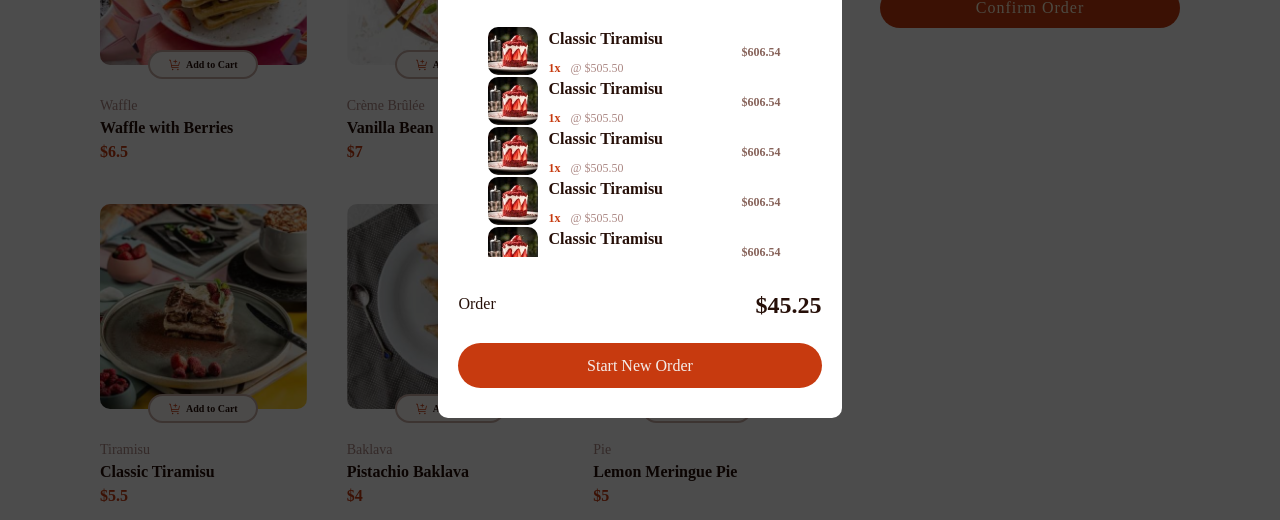
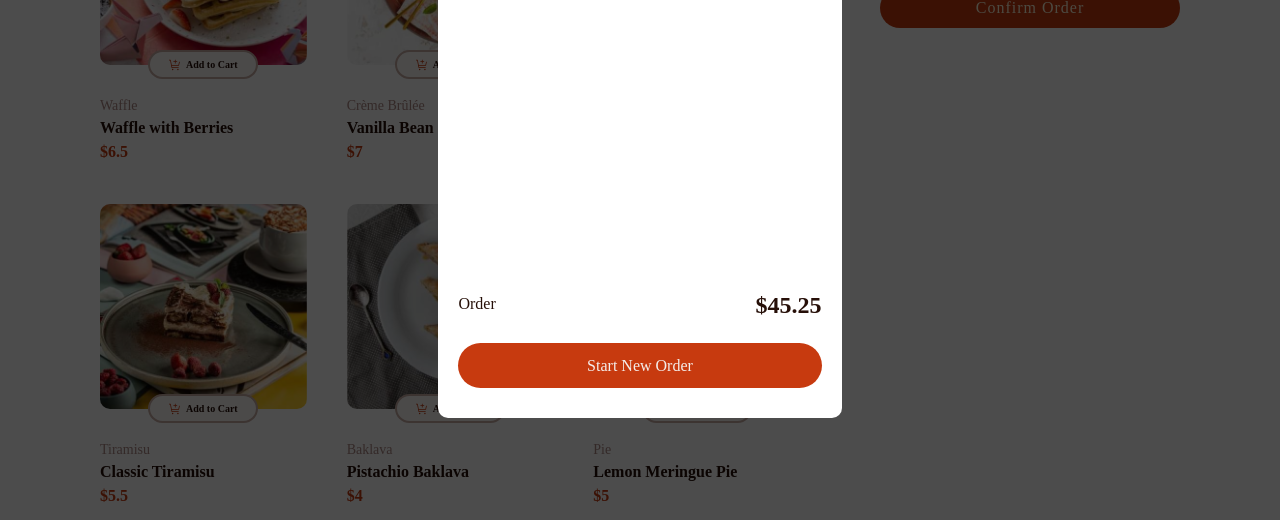
Before and after one commit to abhi-zero/product-list-with-cart, a plain HTML site: page index.html in a window 1280 px wide. Both pictures are taken after a click on the button "Confirm Order". Shown: the part 280-800 px from the top of the page. Drawn offline with nearby package versions, Linux system fonts and the light colour scheme; a web font is replaced by a local one.

Commit message:
add Modal li dynamicaly

```diff
--- a/index.html
+++ b/index.html
@@ -51,134 +51,10 @@
           <p class="description">We hope you enjoy your food!</p>
         </div>
         <div class="ordered-items">
-          <ul>
+          <ul class="modal-ul">
             <!-- Example of an ordered item -->
             <li class="ordered-item">
-              <img src="./assets/images/image-cake-thumbnail.jpg"
-                alt="Thumbnail of Classic Tiramisu">
-              <p class="item-name">Classic Tiramisu</p>
-              <span class="item-quantity-price">
-                <p class="item-quantity">1<span class="x">x</span>
-                </p>
-                <p class="item-price">@ <span
-                    class="currency-symbol">$</span>505.50
-                  </p>
-              </span>
-              <p class="item-total-price"><span
-                  class="currency-symbol">$</span>606.54</p>
-            </li>
-            <li class="ordered-item">
-              <img src="./assets/images/image-cake-thumbnail.jpg"
-                alt="Thumbnail of Classic Tiramisu">
-              <p class="item-name">Classic Tiramisu</p>
-              <span class="item-quantity-price">
-                <p class="item-quantity">1<span class="x">x</span>
-                </p>
-                <p class="item-price">@ <span
-                    class="currency-symbol">$</span>505.50
-                  </p>
-              </span>
-              <p class="item-total-price"><span
-                  class="currency-symbol">$</span>606.54</p>
-            </li>
-            <li class="ordered-item">
-              <img src="./assets/images/image-cake-thumbnail.jpg"
-                alt="Thumbnail of Classic Tiramisu">
-              <p class="item-name">Classic Tiramisu</p>
-              <span class="item-quantity-price">
-                <p class="item-quantity">1<span class="x">x</span>
-                </p>
-                <p class="item-price">@ <span
-                    class="currency-symbol">$</span>505.50
-                  </p>
-              </span>
-              <p class="item-total-price"><span
-                  class="currency-symbol">$</span>606.54</p>
-            </li>
-            <li class="ordered-item">
-              <img src="./assets/images/image-cake-thumbnail.jpg"
-                alt="Thumbnail of Classic Tiramisu">
-              <p class="item-name">Classic Tiramisu</p>
-              <span class="item-quantity-price">
-                <p class="item-quantity">1<span class="x">x</span>
-                </p>
-                <p class="item-price">@ <span
-                    class="currency-symbol">$</span>505.50
-                  </p>
-              </span>
-              <p class="item-total-price"><span
-                  class="currency-symbol">$</span>606.54</p>
-            </li>
-            <li class="ordered-item">
-              <img src="./assets/images/image-cake-thumbnail.jpg"
-                alt="Thumbnail of Classic Tiramisu">
-              <p class="item-name">Classic Tiramisu</p>
-              <span class="item-quantity-price">
-                <p class="item-quantity">1<span class="x">x</span>
-                </p>
-                <p class="item-price">@ <span
-                    class="currency-symbol">$</span>505.50
-                  </p>
-              </span>
-              <p class="item-total-price"><span
-                  class="currency-symbol">$</span>606.54</p>
-            </li>
-            <li class="ordered-item">
-              <img src="./assets/images/image-cake-thumbnail.jpg"
-                alt="Thumbnail of Classic Tiramisu">
-              <p class="item-name">Classic Tiramisu</p>
-              <span class="item-quantity-price">
-                <p class="item-quantity">1<span class="x">x</span>
-                </p>
-                <p class="item-price">@ <span
-                    class="currency-symbol">$</span>505.50
-                  </p>
-              </span>
-              <p class="item-total-price"><span
-                  class="currency-symbol">$</span>606.54</p>
-            </li>
-            <li class="ordered-item">
-              <img src="./assets/images/image-cake-thumbnail.jpg"
-                alt="Thumbnail of Classic Tiramisu">
-              <p class="item-name">Classic Tiramisu</p>
-              <span class="item-quantity-price">
-                <p class="item-quantity">1<span class="x">x</span>
-                </p>
-                <p class="item-price">@ <span
-                    class="currency-symbol">$</span>505.50
-                  </p>
-              </span>
-              <p class="item-total-price"><span
-                  class="currency-symbol">$</span>606.54</p>
-            </li>
-            <li class="ordered-item">
-              <img src="./assets/images/image-cake-thumbnail.jpg"
-                alt="Thumbnail of Classic Tiramisu">
-              <p class="item-name">Classic Tiramisu</p>
-              <span class="item-quantity-price">
-                <p class="item-quantity">1<span class="x">x</span>
-                </p>
-                <p class="item-price">@ <span
-                    class="currency-symbol">$</span>505.50
-                  </p>
-              </span>
-              <p class="item-total-price"><span
-                  class="currency-symbol">$</span>606.54</p>
-            </li>
-            <li class="ordered-item">
-              <img src="./assets/images/image-cake-thumbnail.jpg"
-                alt="Thumbnail of Classic Tiramisu">
-              <p class="item-name">Classic Tiramisu</p>
-              <span class="item-quantity-price">
-                <p class="item-quantity">1<span class="x">x</span>
-                </p>
-                <p class="item-price">@ <span
-                    class="currency-symbol">$</span>505.50
-                  </p>
-              </span>
-              <p class="item-total-price"><span
-                  class="currency-symbol">$</span>606.54</p>
-            </li>
+
           </ul>
         </div>
         <span class="total-price">
```
